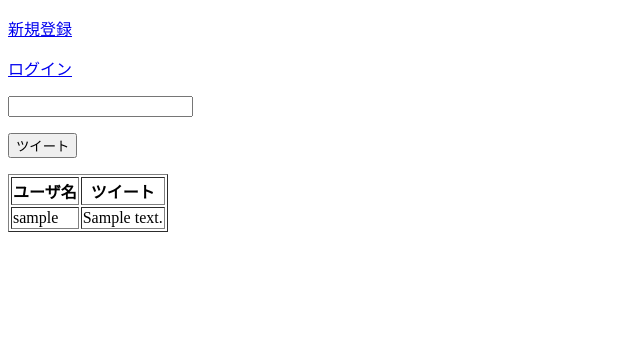
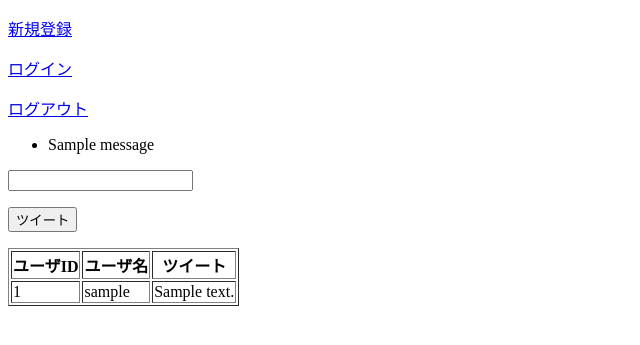
Before and after one commit to taisa007/timeliner, a Django app: page / in a window 1280 px wide. Shown: the top 345 px of the page, without its empty margins (0-640 px from the left). Run offline with Django 3.2, Linux system fonts and the light colour scheme; tables that the repository leaves empty hold one stand-in row (values such as "Sample post"); one stand-in notice (Sample message) is shown.

Commit message:
add ログアウト処理

```diff
--- a/timeliner/timeline/forms.py
+++ b/timeliner/timeline/forms.py
@@ -9,14 +9,14 @@ class LoginForm(forms.Form):
         label='ユーザ名',
         max_length=60,
         required=True,
-        widget=forms.TextInput
+        widget=forms.TextInput,
     )
 
     password = forms.CharField(
         label='パスワード',
         max_length=60,
         required=True,
-        widget=forms.TextInput
+        widget=forms.TextInput,
     )
 
 
--- a/timeliner/timeline/models.py
+++ b/timeliner/timeline/models.py
@@ -1,3 +1,4 @@
+# coding:utf-8
 from django.db import models
 
 
@@ -5,7 +6,11 @@ from django.db import models
 class User(models.Model):
     id = models.AutoField(primary_key=True)
     username = models.CharField(max_length=255)
-    password = models.CharField(max_length=255)
+    password = models.CharField(
+        max_length=255,
+        help_text='パスワードは必須です',
+        verbose_name='パスワード'
+    )
 
     class Meta:
         managed = True
--- a/timeliner/timeline/templates/index.html
+++ b/timeliner/timeline/templates/index.html
@@ -9,25 +9,34 @@
 <div>
     <p><a href="/signup">新規登録</a></p>
     <p><a href="/login">ログイン</a></p>
+    <p><a href="/logout">ログアウト</a></p>
 </div>
+
+{% if messages %}
+    <ul class="messages">
+        {% for message in messages %}
+            <li{% if message.tags %} class="{{ message.tags }}"{% endif %}>{{ message }}</li>
+        {% endfor %}
+    </ul>
+{% endif %}
+
+<form action="/tweet" method="POST">
+    {% csrf_token %}
+    <p><input type="textarea" name="content"></p>
+    <p><input type="submit" value="ツイート"></p>
+
+</form>
 
 <table border="1px">
     <tr>
+        <th>ユーザID</th>
         <th>ユーザ名</th>
         <th>ツイート</th>
     </tr>
 
-    <form action="/tweet" method="POST">
-        {% csrf_token %}
-        <input type="hidden" name="user_id" value="1">
-
-        <p><input type="textarea" name="content"></p>
-
-        <p><input type="submit" value="ツイート"></p>
-    </form>
-
     {%  for tweet in tweets %}
         <tr>
+            <td>{{ tweet.user.id }}</td>
             <td>{{ tweet.user.username }}</td>
             <td>{{ tweet.content }}</td>
         </tr>
--- a/timeliner/timeline/urls.py
+++ b/timeliner/timeline/urls.py
@@ -7,4 +7,5 @@ urlpatterns = patterns('',
                        url(r'^login$', views.login, name="login"),  # ログイン
                        url(r'^signup$', views.signup, name="signup"),  # 登録画面
                        url(r'^tweet$', views.tweet, name="tweet"),  # ツイート
+                       url(r'^logout', views.logout, name='logout')  # ログアウト
                        )
--- a/timeliner/timeline/views.py
+++ b/timeliner/timeline/views.py
@@ -23,15 +23,14 @@ def login(request):
     data = None
     if request.method == "POST":
         try:
-            # DBチェック
-            user = User.objects.get(username=request.POST["username"], password=request.POST["password"])
-
             form = LoginForm(request.POST)
             if form.is_valid():
+                # DBチェック
+                user = User.objects.get(username=request.POST["username"], password=request.POST["password"])
+
                 # レコードがあったらセッションにユーザ情報書き込む
                 request.session['login_session'] = user.id
                 return redirect('/')
-
             data = {'form': form}
         except ObjectDoesNotExist:
             messages.add_message(request, messages.ERROR, 'ユーザ名かパスワードが間違っています。')
@@ -52,11 +51,21 @@ def signup(request):
                               context_instance=RequestContext(request))
 
 
+def logout(request):
+    request.session['login_session'] = None
+    return redirect('/')
+
+
 def tweet(request):
     tweet = Tweet()
     form = TweetForm(request.POST, instance=tweet)
+
+    if request.session.get('login_session') is None:
+        messages.add_message(request, messages.ERROR, 'ログインしてないよ')
+        return HttpResponseRedirect('/')
+
     if form.is_valid():
         tweet = form.save(commit=False)
-        tweet.user_id = 1
+        tweet.user_id = request.session.get('login_session')
         tweet.save()
     return redirect('/')
```
Also changed, not shown: 4 other files.
